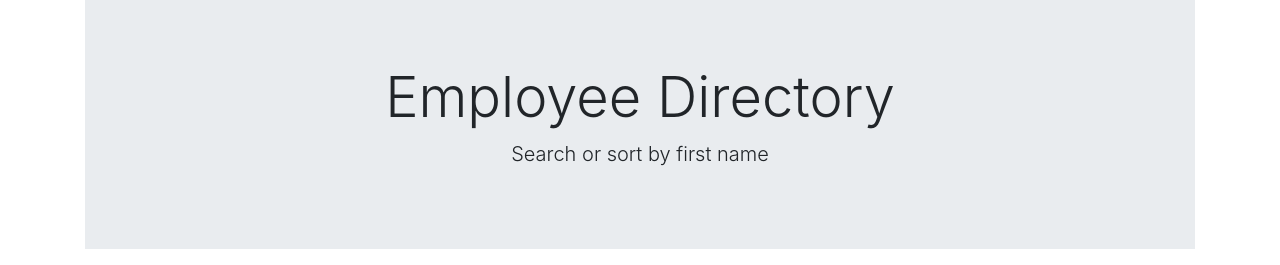
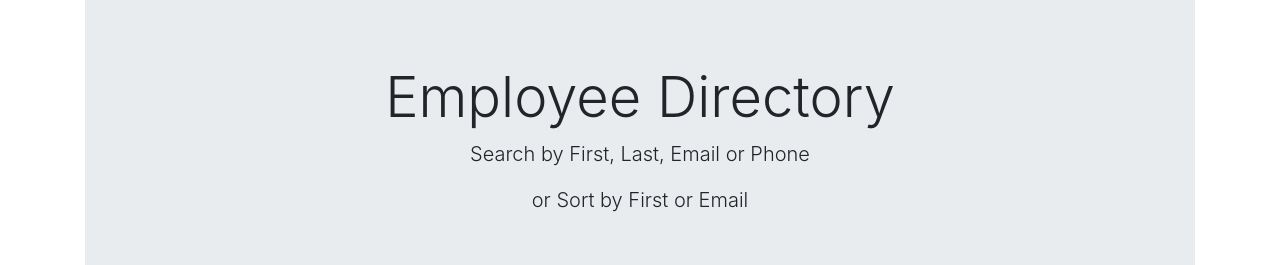
Before and after one commit to jkaganovsky/Employee-Directory, a React (Create React App) app: page / in a window 1280 px wide. Shown: the top 265 px of the page. Built offline with nearby package versions, Linux system fonts and the light colour scheme; no server answers.

Commit message:
Changed header p tag to add additional sort and search feature.

```diff
--- a/src/components/Header/index.js
+++ b/src/components/Header/index.js
@@ -4,7 +4,8 @@ function Header() {
       <div className="jumbotron jumbotron-fluid">
         <div className="container">
           <h1 className="display-4 text-center">Employee Directory</h1>
-          <p className="lead text-center">Search or sort by first name</p>
+          <p className="lead text-center">Search by First, Last, Email or Phone</p>
+          <p className="lead text-center">or Sort by First or Email </p>
         </div>
       </div>
     </div>
```
